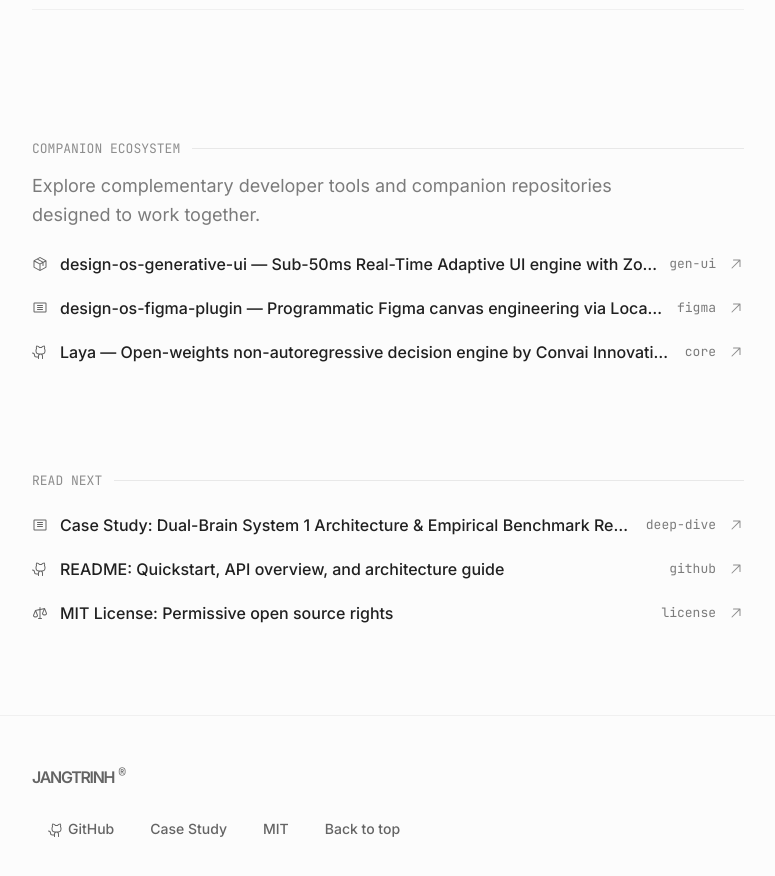
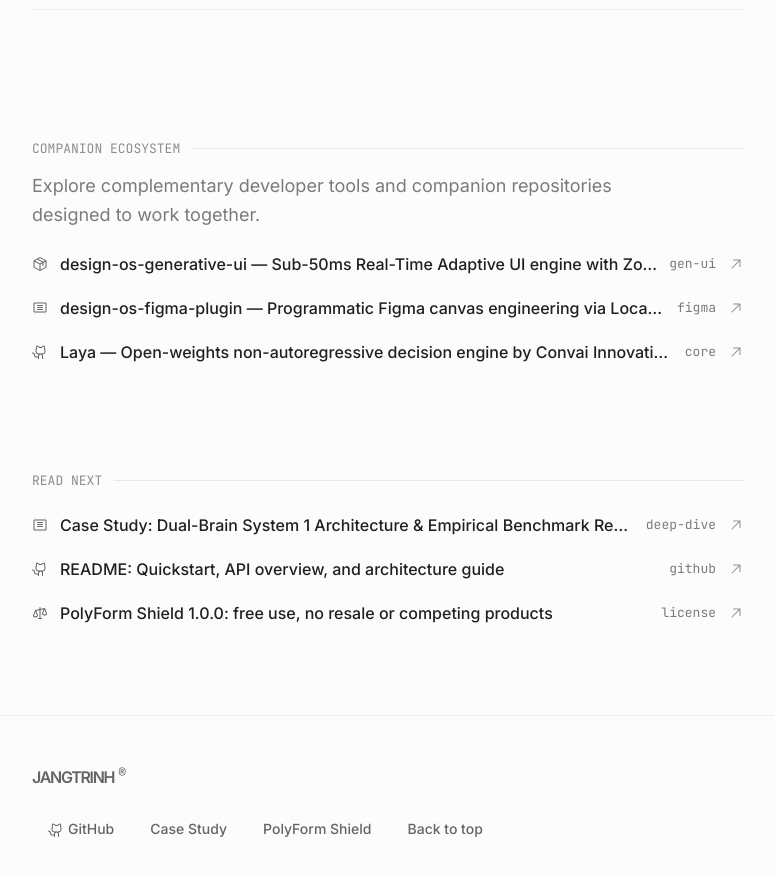
Before and after one commit to jangtrinh/design-os-system-one, a Jekyll site: the page docs/index.html, which Jekyll copies as it is, in a window 1280 px wide and 900 px high, scrolled down 10375 px. Shown: the top 876 px of the window, without its empty margins (252-1027 px from the left). Built offline with Jekyll 4.4.1, drawn with Linux system fonts in a browser that asks for light colours.

Commit message:
chore(license): relicense under PolyForm Shield 1.0.0
Switch the project license to the PolyForm Shield License 1.0.0.
Anyone may use and modify the software, including for commercial
work, but may not resell it or offer a product that competes with it.

Manifests, badges, docs and the GitHub Pages site now state the new
license. Third-party files keep their own licenses. Versions published
before this commit keep the license they were released under.

```diff
--- a/docs/_config.yml
+++ b/docs/_config.yml
@@ -31,7 +31,7 @@ nav_more:                   # items nested inside More dropdown
 footer:
   - { title: "GitHub", url: "https://github.com/jangtrinh/design-os-system-one" }
   - { title: "Case Study", url: "https://jangtrinh.github.io/design-os-system-one/case-study.html" }
-  - { title: "MIT", url: "https://github.com/jangtrinh/design-os-system-one/blob/main/LICENSE" }
+  - { title: "PolyForm Shield 1.0.0", url: "https://github.com/jangtrinh/design-os-system-one/blob/main/LICENSE" }
 plugins:
   - jekyll-seo-tag
   - jekyll-sitemap
--- a/docs/index.html
+++ b/docs/index.html
@@ -39,7 +39,7 @@
       "description": "design-os-system-one: sub-10ms on-device decisions with Laya-MLX, 5-stage speculative commit engine, and 95% LLM cost reduction for autonomous agents.",
       "url": "https://jangtrinh.github.io/design-os-system-one/",
       "codeRepository": "https://github.com/jangtrinh/design-os-system-one",
-      "license": "https://opensource.org/licenses/MIT",
+      "license": "https://polyformproject.org/licenses/shield/1.0.0",
       "programmingLanguage": ["Python", "TypeScript", "MLX"],
       "runtimePlatform": "Apple Silicon, Node.js, Python 3.11+",
       "applicationCategory": "DeveloperApplication",
@@ -177,7 +177,7 @@
       <p class="badges">
         <a href="https://github.com/jangtrinh/design-os-system-one/actions/workflows/ci.yml"><img src="https://img.shields.io/badge/CI-Passing-brightgreen?style=for-the-badge" alt="CI Status" height="28"></a>
         <a href="https://github.com/jangtrinh/design-os-system-one/releases"><img src="https://img.shields.io/badge/release-v1.3.0-blue?style=for-the-badge" alt="Latest release" height="28"></a>
-        <a href="https://github.com/jangtrinh/design-os-system-one/blob/main/LICENSE"><img src="https://img.shields.io/badge/license-MIT-informational?style=for-the-badge" alt="License: MIT" height="28"></a>
+        <a href="https://github.com/jangtrinh/design-os-system-one/blob/main/LICENSE"><img src="https://img.shields.io/badge/license-PolyForm_Shield_1.0.0-informational?style=for-the-badge" alt="License: PolyForm Shield 1.0.0" height="28"></a>
         <img src="https://img.shields.io/badge/local--first-6.53ms%20P50-success?style=for-the-badge" alt="Local First" height="28">
         <img src="https://img.shields.io/badge/telemetry-zero-202020?style=for-the-badge" alt="Zero Telemetry" height="28">
       </p>
@@ -848,7 +848,7 @@ bash &lt;(curl -fsSL https://raw.githubusercontent.com/jangtrinh/jang-skills/mai
         </a>
         <a class="ds-icon-row" href="https://github.com/jangtrinh/design-os-system-one/blob/main/LICENSE">
           <svg class="ph" data-lead="true" viewBox="0 0 256 256" fill="currentColor" aria-hidden="true"><path d="M239.43,133l-32-80h0a8,8,0,0,0-9.16-4.84L136,62V40a8,8,0,0,0-16,0V65.58L54.26,80.19A8,8,0,0,0,48.57,85h0v.06L16.57,165a7.92,7.92,0,0,0-.57,3c0,23.31,24.54,32,40,32s40-8.69,40-32a7.92,7.92,0,0,0-.57-3L66.92,93.77,120,82V208H104a8,8,0,0,0,0,16h48a8,8,0,0,0,0-16H136V78.42L187,67.1,160.57,133a7.92,7.92,0,0,0-.57,3c0,23.31,24.54,32,40,32s40-8.69,40-32A7.92,7.92,0,0,0,239.43,133ZM56,184c-7.53,0-22.76-3.61-23.93-14.64L56,109.54l23.93,59.82C78.76,180.39,63.53,184,56,184Zm144-32c-7.53,0-22.76-3.61-23.93-14.64L200,77.54l23.93,59.82C222.76,148.39,207.53,152,200,152Z"/></svg>
-          <span class="ds-icon-row-label">MIT License: Permissive open source rights</span>
+          <span class="ds-icon-row-label">PolyForm Shield 1.0.0: free use, no resale or competing products</span>
           <span class="ds-icon-row-meta">license</span>
           <svg class="ph" viewBox="0 0 256 256" fill="currentColor" aria-hidden="true"><path d="M200,64V168a8,8,0,0,1-16,0V83.31L69.66,197.66a8,8,0,0,1-11.32-11.32L172.69,72H88a8,8,0,0,1,0-16H192A8,8,0,0,1,200,64Z"/></svg>
         </a>
@@ -863,7 +863,7 @@ bash &lt;(curl -fsSL https://raw.githubusercontent.com/jangtrinh/jang-skills/mai
       <nav class="ds-shell-footer-nav" aria-label="Footer">
         <a class="ds-tab" href="https://github.com/jangtrinh/design-os-system-one"><svg class="ph" viewBox="0 0 256 256" fill="currentColor" aria-hidden="true"><path d="M208.31,75.68A59.78,59.78,0,0,0,202.93,28,8,8,0,0,0,196,24a59.75,59.75,0,0,0-48,24H124A59.75,59.75,0,0,0,76,24a8,8,0,0,0-6.93,4,59.78,59.78,0,0,0-5.38,47.68A58.14,58.14,0,0,0,56,104v8a56.06,56.06,0,0,0,48.44,55.47A39.8,39.8,0,0,0,96,192v8H72a24,24,0,0,1-24-24A40,40,0,0,0,8,136a8,8,0,0,0,0,16,24,24,0,0,1,24,24,40,40,0,0,0,40,40H96v16a8,8,0,0,0,16,0V192a24,24,0,0,1,48,0v40a8,8,0,0,0,16,0V192a39.8,39.8,0,0,0-8.44-24.53A56.06,56.06,0,0,0,216,112v-8A58.14,58.14,0,0,0,208.31,75.68ZM200,112a40,40,0,0,1-40,40H112a40,40,0,0,1-40-40v-8a41.74,41.74,0,0,1,6.9-22.48A8,8,0,0,0,80,73.83a43.81,43.81,0,0,1,.79-33.58,43.88,43.88,0,0,1,32.32,20.06A8,8,0,0,0,119.82,64h32.35a8,8,0,0,0,6.74-3.69,43.87,43.87,0,0,1,32.32-20.06A43.81,43.81,0,0,1,192,73.83a8.09,8.09,0,0,0,1,7.65A41.72,41.72,0,0,1,200,104Z"/></svg>GitHub</a>
         <a class="ds-tab" href="case-study.html">Case Study</a>
-        <a class="ds-tab" href="https://github.com/jangtrinh/design-os-system-one/blob/main/LICENSE">MIT</a>
+        <a class="ds-tab" href="https://github.com/jangtrinh/design-os-system-one/blob/main/LICENSE">PolyForm Shield</a>
         <a class="ds-tab" href="#main">Back to top</a>
       </nav>
     </div>
--- a/projects/jev-browser-cli/src/auto-thread-publisher.ts
+++ b/projects/jev-browser-cli/src/auto-thread-publisher.ts
@@ -22,7 +22,7 @@ Zero manual sculpting. Evidence-bound engineering. 3/4`,
     ]
   },
   {
-    text: `The entire project—native .blend files, KiCad schematics, STL print kit, and verification receipts—is 100% open source.
+    text: `The entire project—native .blend files, KiCad schematics, STL print kit, and verification receipts—is public on GitHub (source-available).
 
 Do you think AI agents will replace CAD engineers in 3 years, or just become our fastest copilots?
 
--- a/projects/jev-browser-cli/src/human-autonomous-growth-daemon.ts
+++ b/projects/jev-browser-cli/src/human-autonomous-growth-daemon.ts
@@ -34,7 +34,7 @@ Here is how we organized a full 6-DOF robotic arm across 5 build plates on a sta
 • 14 CNC metal rods taking bending moments off servos
 • 328 M3/M4 fasteners verified for clearance
 
-Explore our open-source pipeline & interactive 3D review:
+Explore our source-available pipeline & interactive 3D review:
 https://jangtrinh.github.io/design-os-3d-blender/
 
 PETG or ASA for structural arms? 👇`
@@ -390,7 +390,7 @@ export class HumanAutonomousGrowthDaemon {
     const commentTemplates = [
       `Really solid mechanical approach! When dealing with torsional loads and layer adhesion, we found that keeping joint rotational axes parallel to the print bed and isolating bending moments with dual ball-bearings prevents layer sheer completely.
 
-We open-sourced our native Blender CAD verification pipeline and 3D review tools here if you want to inspect the geometry tests: https://jangtrinh.github.io/design-os-3d-blender/`,
+We published the source of our native Blender CAD verification pipeline and 3D review tools here if you want to inspect the geometry tests: https://jangtrinh.github.io/design-os-3d-blender/`,
 
       `Spot on observation. For functional 3D printed mechanical housings, standard heat-set brass inserts (ISO 273 Medium series) with ray-cast verified radial wall stock make a massive difference in preventing fatigue cracks over time.
 
@@ -398,7 +398,7 @@ We documented the full procedural clearance rules and interactive 3D review mode
 
       `Great engineering trade-off! Balancing part orientation against nozzle shear planes is the hardest part of functional prototypes. We run automated clearance gates directly in Blender Python before exporting print plates to catch interference early.
 
-You can check out our open-source CAD pipeline and interactive 3D models here: https://jangtrinh.github.io/design-os-3d-blender/`
+You can check out our source-available CAD pipeline and interactive 3D models here: https://jangtrinh.github.io/design-os-3d-blender/`
     ];
 
     const commentText = commentTemplates[Math.floor(Math.random() * commentTemplates.length)];
--- a/projects/jev-browser-cli/src/night-growth-daemon.ts
+++ b/projects/jev-browser-cli/src/night-growth-daemon.ts
@@ -34,7 +34,7 @@ const ROBOT_ARM_CARD2 = `To prevent layer delamination under torsional load:
 2. Motor mounts feature integrated heatsink airflow channels
 3. Every STL is auto-oriented for supportless printing
 
-Open-source .blend CAD models & print plates:
+Source-available .blend CAD models & print plates:
 github.com/jangtrinh/design-os-3d-blender
 
 What's the hardest mechanical challenge you've hit when 3D printing functional robotics?`;
```
Also changed, not shown: skills/typesafe-ai/SKILL.md (+1 -1 lines), .agent/skills/typesafe-ai/SKILL.md, README.md, 1 other file.
